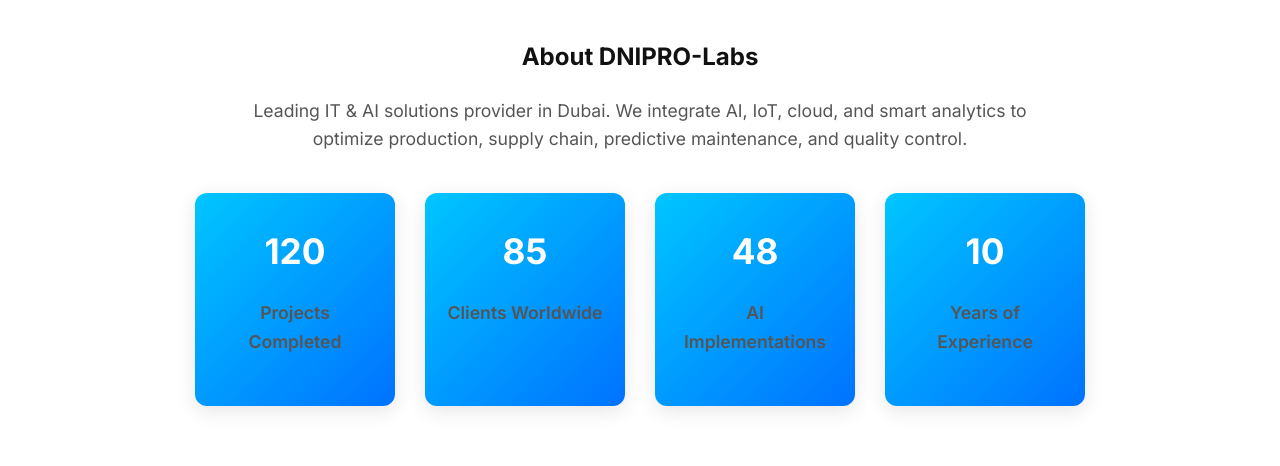
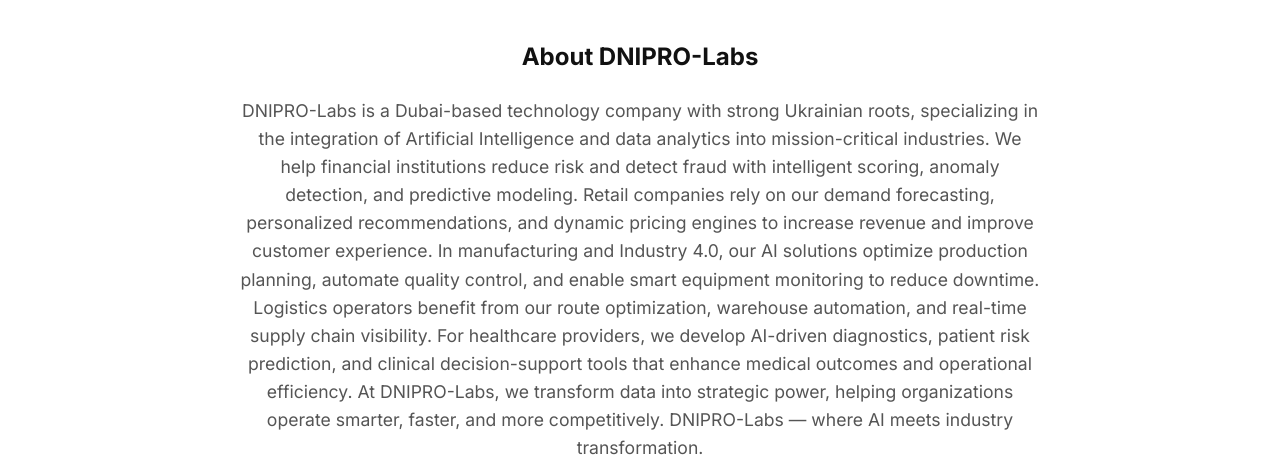
Before and after one commit to roychallenger1990-sys/Dnipro-Labs, a plain HTML site: page index.html in a window 1280 px wide. Shown: the part 750-1216 px from the top of the page. Drawn offline with nearby package versions, Linux system fonts and the light colour scheme.

Commit message:
Update index.html

```diff
--- a/index.html
+++ b/index.html
@@ -102,7 +102,7 @@
         <div class="swiper-slide slide-1"><span>Innovating Dubai Industries with AI & IT</span></div>
         <div class="swiper-slide slide-2"><span>Smart Manufacturing Solutions</span></div>
         <div class="swiper-slide slide-3"><span>Transforming Production with Technology</span></div>
-         <div class="swiper-slide slide-4"><span>Transforming Production with Technology</span></div>
+         <div class="swiper-slide slide-4"><span>Advancing Dubai’s Infrastructure with AI</span></div>
     </div>
     <div class="swiper-pagination"></div>
     <div class="swiper-button-next"></div>
@@ -113,7 +113,13 @@
 <section id="about">
     <div class="container">
         <h2>About DNIPRO-Labs</h2>
-        <p>Leading IT & AI solutions provider in Dubai. We integrate AI, IoT, cloud, and smart analytics to optimize production, supply chain, predictive maintenance, and quality control.</p>
+        <p>DNIPRO-Labs is a Dubai-based technology company with strong Ukrainian roots, specializing in the integration of Artificial Intelligence and data analytics into mission-critical industries.
+           We help financial institutions reduce risk and detect fraud with intelligent scoring, anomaly detection, and predictive modeling.
+           Retail companies rely on our demand forecasting, personalized recommendations, and dynamic pricing engines to increase revenue and improve customer experience.
+           In manufacturing and Industry 4.0, our AI solutions optimize production planning, automate quality control, and enable smart equipment monitoring to reduce downtime.
+           Logistics operators benefit from our route optimization, warehouse automation, and real-time supply chain visibility.
+           For healthcare providers, we develop AI-driven diagnostics, patient risk prediction, and clinical decision-support tools that enhance medical outcomes and operational efficiency.
+           At DNIPRO-Labs, we transform data into strategic power, helping organizations operate smarter, faster, and more competitively. DNIPRO-Labs — where AI meets industry transformation.</p>
 
         <!-- Counters -->
         <div class="counters">
```
